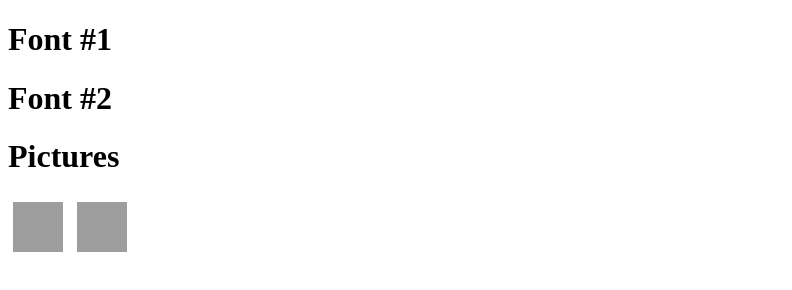
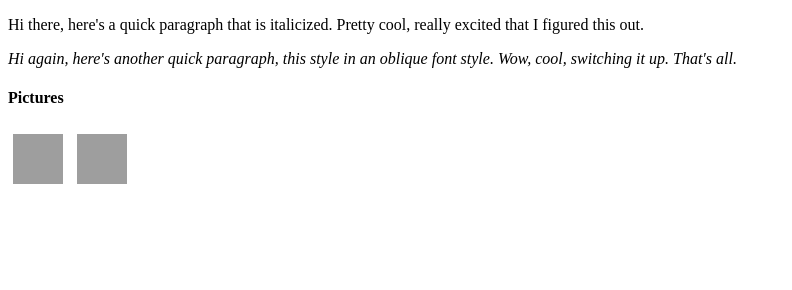
Before and after one commit to nek96-1539134/nek96-1539134.github.io, a plain HTML site: page someCss.html in a window 1280 px wide. Shown: the whole page, without its empty margins (0-792 px from the left). Drawn offline with Linux system fonts and the light colour scheme; grey boxes are pictures that could not be loaded.

Commit message:
Add files via upload

```diff
--- a/someCss.html
+++ b/someCss.html
@@ -2,18 +2,21 @@
 <html>
 	<head>
 		<title>Some CSS!</title>
+	<style>
+		p.normal {
+			font-style: italic;
+		}
+		p.oblique {
+			font-style: oblique;
+		}
+	</style>
 	</head>
 	<body>
 
-		<h1>Font #1</h1>
-			<p>
+		<p class="italic"> Hi there, here's a quick paragraph that is italicized. Pretty cool, really excited that I figured this out.</p>
+		<p class="oblique"> Hi again, here's another quick paragraph, this style in an oblique font style. Wow, cool, switching it up. That's all.</p>
 
-			</p>
-		<h1>Font #2</h1>
-			<p>
-
-			</p>
-		<h1>Pictures</h2>
+		<h4>Pictures</h4>
 			<img src="http://i0.kym-cdn.com/entries/icons/original/000/017/823/Screen_Shot_2015-04-20_at_12.52.58_PM.png"
 				 title="Kermit"
 				 style="width:50px;height:50px;margin:5px">
```
